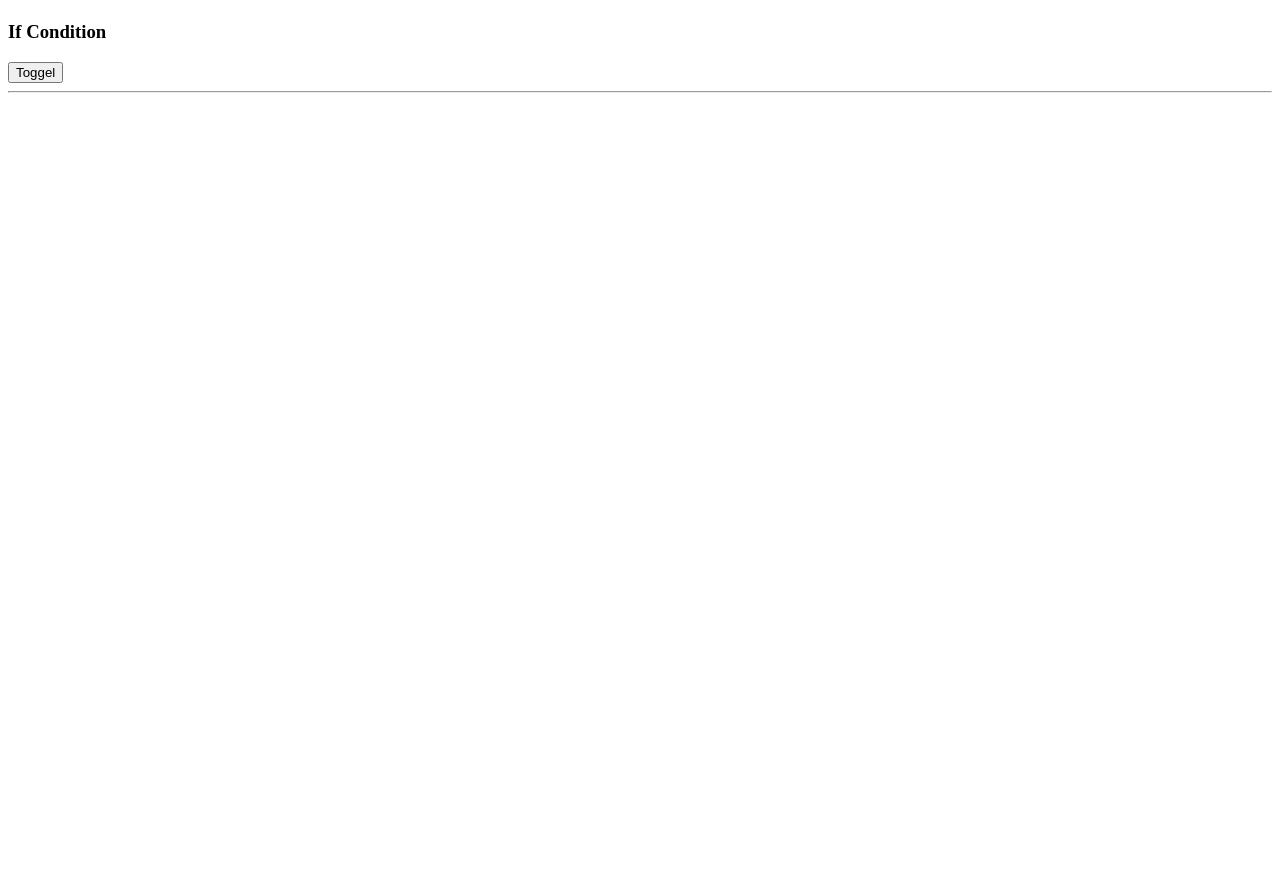
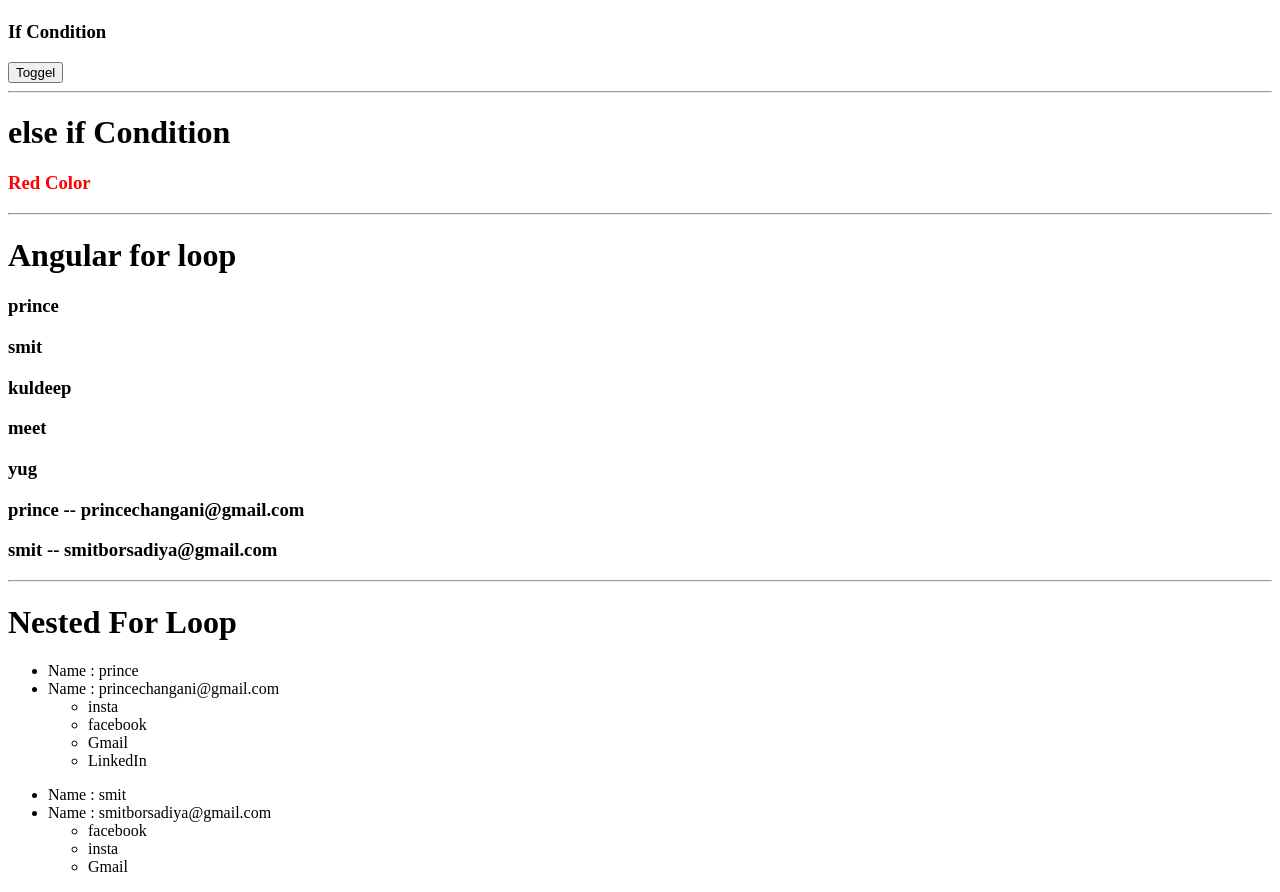
Before and after one commit to prince5638/Learning_Angular, an Angular app: page / in a window 1280 px wide. Shown: the part 1272-2164 px from the top of the page. Before the commit the page ends 1373 px from the top, so only its background shows below. Built offline with nearby package versions, Linux system fonts and the light colour scheme.

Commit message:
10) for loop and nested for loop in angular
Signed-off-by: Prince Changani <princechangani56385638@gmail.com>

```diff
--- a/src/app/app.component.html
+++ b/src/app/app.component.html
@@ -70,3 +70,33 @@
 <button (click)="hideShow()">Toggel</button>
 <hr>
 <!-- ----------------------------------------------------------------------------------------------------------------------------- -->
+<h1>else if Condition </h1>
+
+<ng-template [ngIf]="color==='green'">
+    <h3 style="color: green;">Green Color</h3>
+</ng-template>
+
+<ng-template [ngIf]="color==='orange'">
+    <h3 style="color: orange;">Orange Color</h3>
+</ng-template>
+
+<ng-template [ngIf]="color==='red'">
+    <h3 style="color: red;">Red Color</h3>
+</ng-template>
+<hr>
+<!-- ----------------------------------------------------------------------------------------------------------------------------- -->
+<h1>Angular for loop</h1>
+
+<h3 *ngFor="let item of user_names">{{item}}</h3>
+<h3 *ngFor="let item of user_details">{{item.name}} -- {{item.email}}</h3>
+<hr>
+
+<h1>Nested For Loop</h1>
+
+<ul *ngFor="let user of user_details">
+    <li>Name : {{user.name}}</li>
+    <li>Name : {{user.email}}</li>
+    <ul *ngFor="let accounts of user.socialAccounts">
+        <li>{{accounts}}</li>
+    </ul>
+</ul>
--- a/src/app/app.component.ts
+++ b/src/app/app.component.ts
@@ -53,4 +53,18 @@ export class AppComponent {
   {
     this.show === true ? this.show = false : this.show = true;
   }
+
+  // else if condition
+  color:string = "red";
+
+  // for loop
+  user_names = ['prince', 'smit', 'kuldeep', 'meet', 'yug'];
+  user_details = [
+    {
+      name: "prince", email: "princechangani@gmail.com", socialAccounts: ['insta', 'facebook', 'Gmail', 'LinkedIn']
+    },
+    {
+      name: "smit", email: "smitborsadiya@gmail.com", socialAccounts: ['facebook', 'insta', 'Gmail']
+    }
+  ]
 }
```
